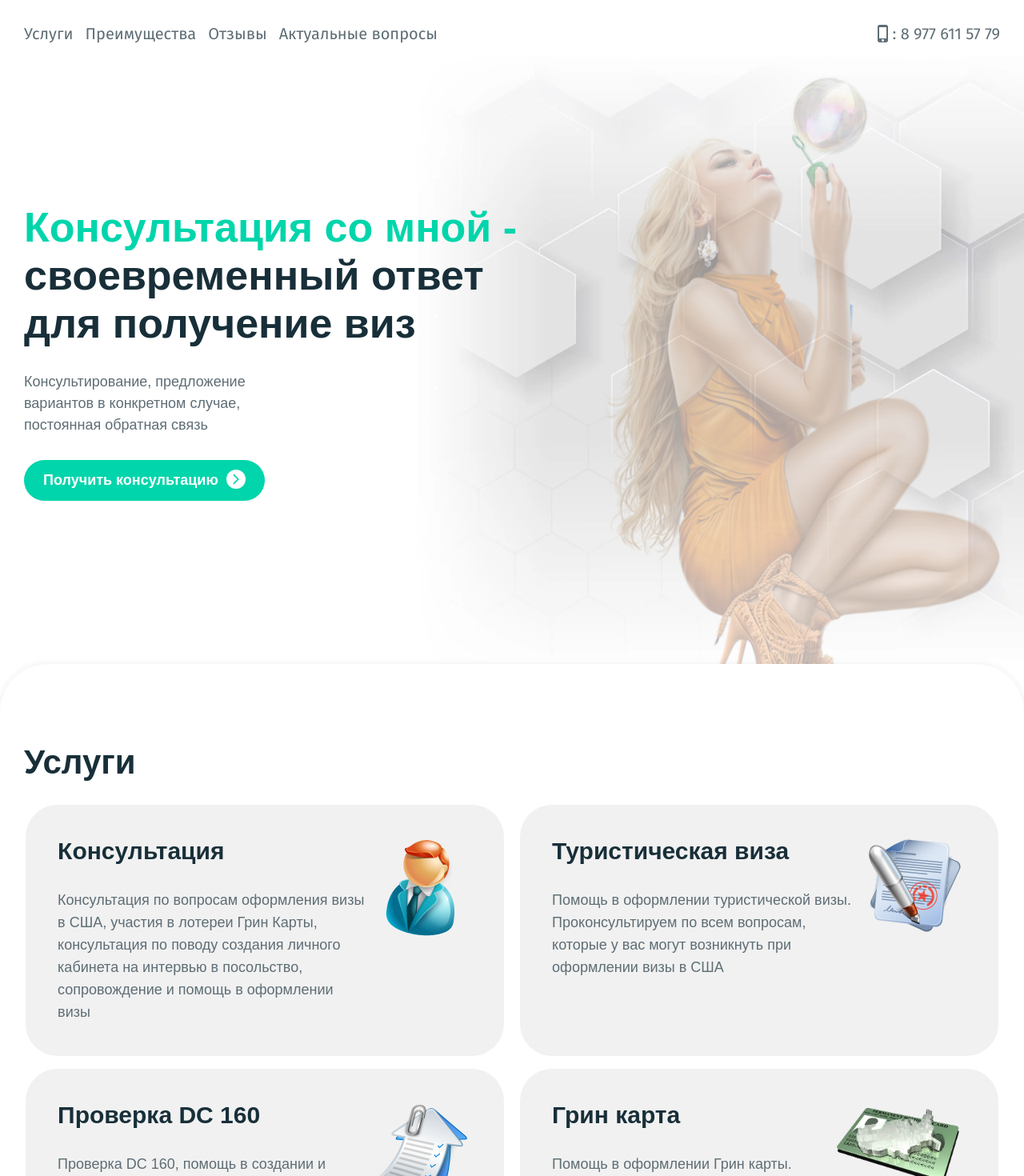
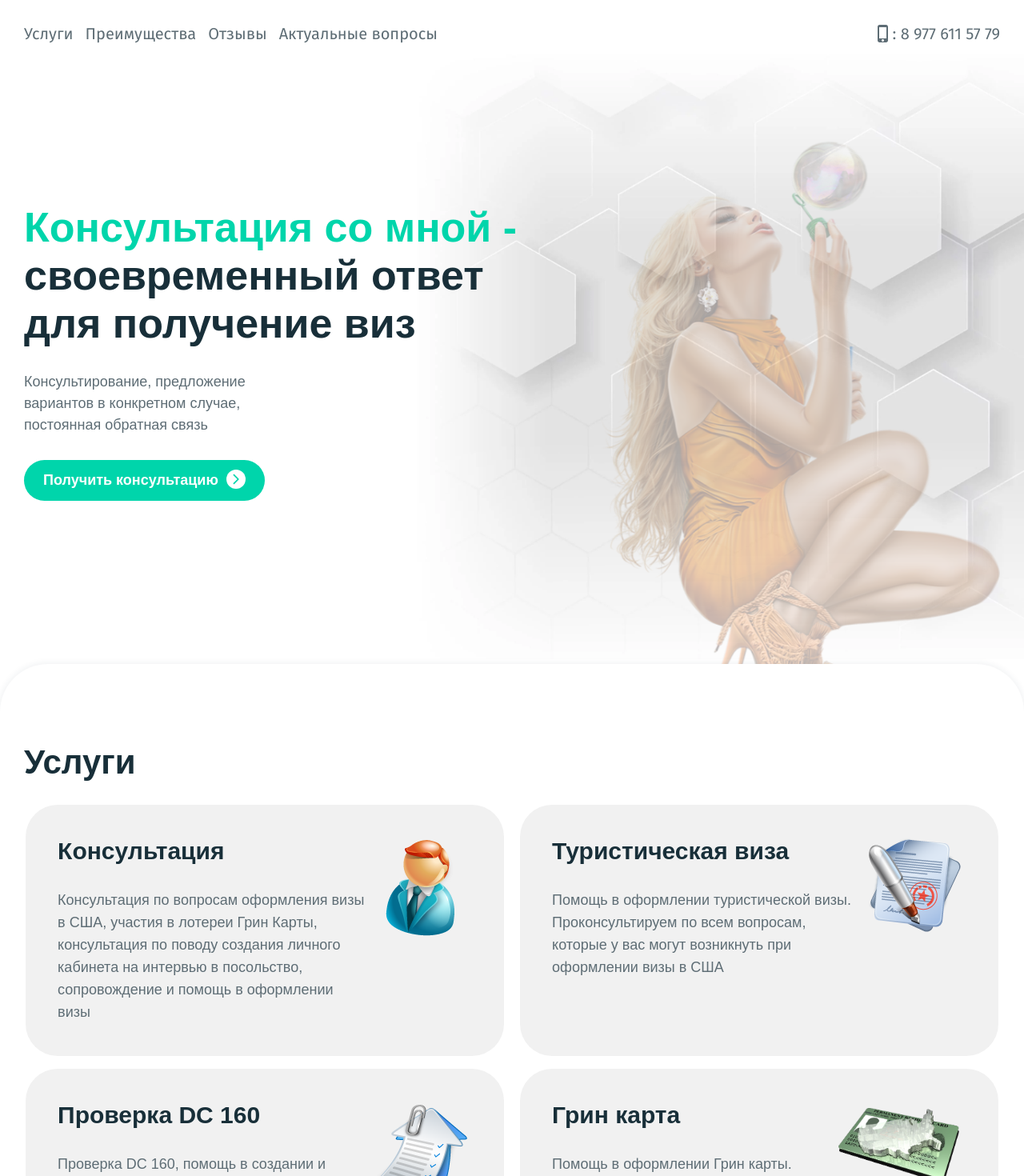
Before and after one commit to twoGophers/consultation-client-react, a Next.js app: page / in a window 1280 px wide. Shown: the top 1470 px of the page at 80% size. Built offline with nearby package versions, Linux system fonts and the light colour scheme.

Commit message:
fix style

```diff
--- a/components/Screen/Screen1.scss
+++ b/components/Screen/Screen1.scss
@@ -21,10 +21,12 @@
         height: 100%;
         min-width: 500px;
         position: relative;
+        display: flex;
+        align-items: flex-end;
     }
     &__img-image {
         width: 100%;
-        height: 100%;
+        height: 90%;
         background-repeat: no-repeat;
         background-size: cover;
         position: relative;
--- a/components/services/Services.scss
+++ b/components/services/Services.scss
@@ -12,6 +12,7 @@
     &:nth-child(4) {
         img {
             max-width: 170px;
+            max-height: 110px;
         }
     }
     img {
```
